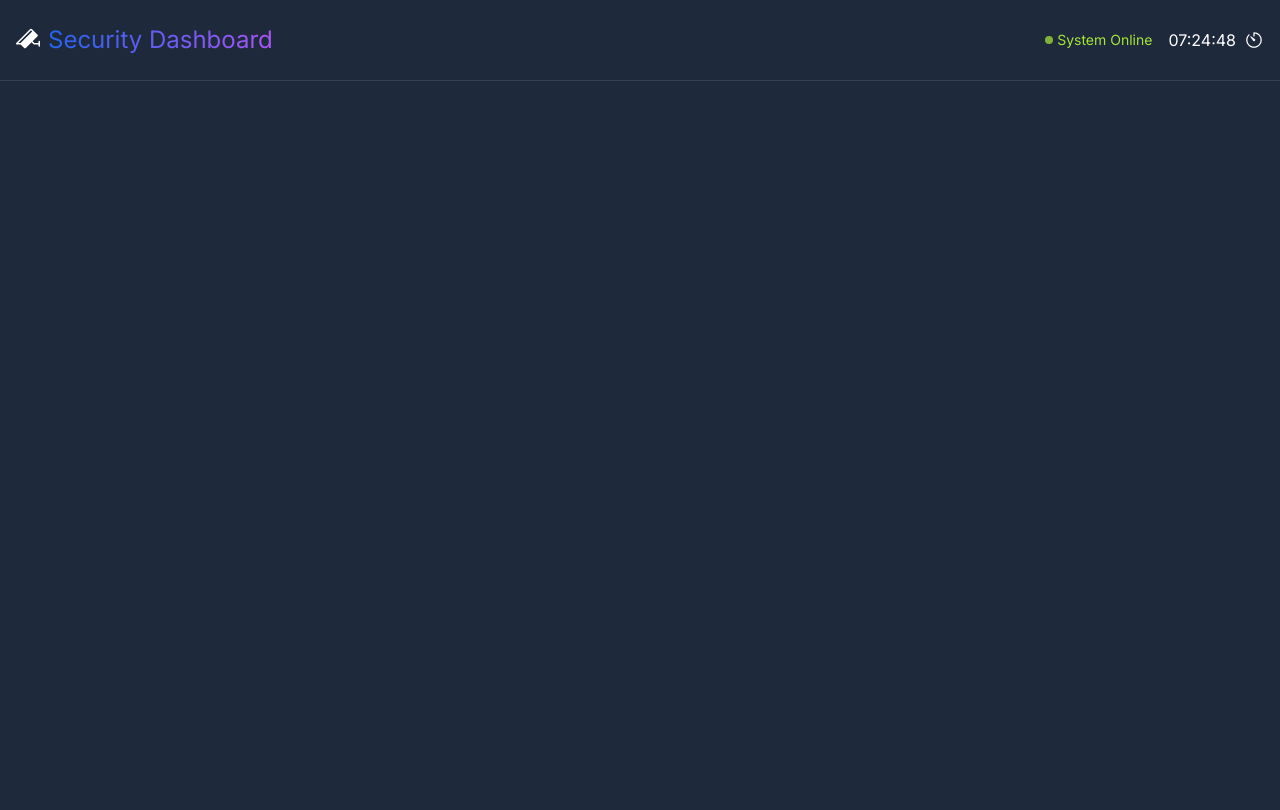
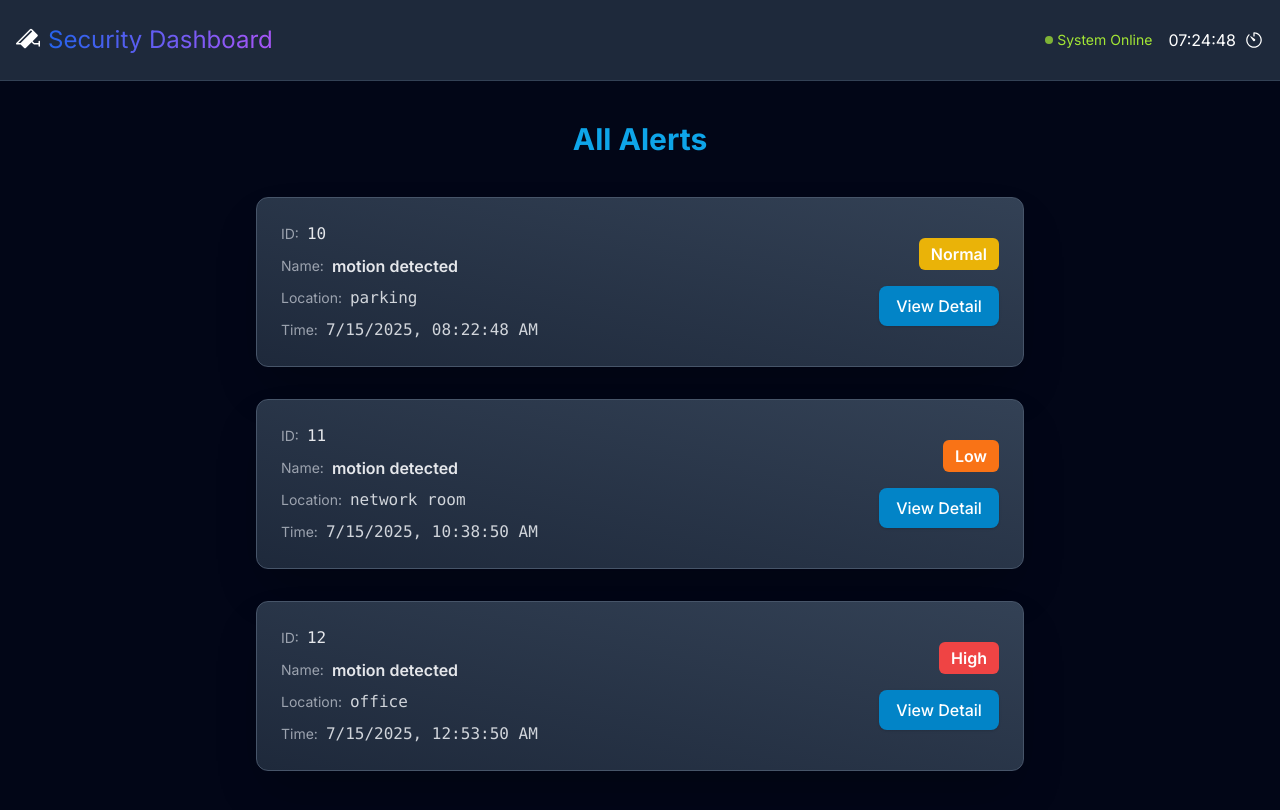
Before and after one commit to hasanashrafi/camera-dashboard, a Next.js app: page /alerts in a window 1280 px wide. Shown: the top 810 px of the page. Built offline with nearby package versions, Linux system fonts and the light colour scheme.

Commit message:
Implement AlertsPage component to display a list of alerts with detailed information and status badges

```diff
--- a/src/app/alerts/page.js
+++ b/src/app/alerts/page.js
@@ -1,11 +1,49 @@
 import React from 'react'
+import { alerts } from '@/data/cameraList'
+import Link from 'next/link'
 
-function page() {
+function AlertsPage() {
+  // Status badge color logic
+  const getStatusColor = (status) => {
+    if (status === 'normal') return 'bg-yellow-500';
+    if (status === 'low') return 'bg-orange-500';
+    if (status === 'high') return 'bg-red-500';
+    return 'bg-slate-500';
+  };
+
   return (
-    <div>
-
+    <div className="min-h-screen flex flex-col items-center justify-start py-10 bg-slate-950">
+      <h2 className="text-3xl font-bold mb-10 text-sky-500 text-center">All Alerts</h2>
+      <div className="w-full max-w-3xl flex flex-col gap-8">
+        {alerts.map(alert => (
+          <div key={alert.id} className="p-6 rounded-xl bg-gradient-to-tr from-[#1e293b] to-[#334155] shadow-2xl border border-[#475569] flex flex-col md:flex-row md:items-center md:justify-between gap-4">
+            <div className="flex-1 flex flex-col gap-2">
+              <div className="flex items-center gap-2">
+                <span className="text-gray-400 text-sm">ID:</span>
+                <span className="text-gray-200 font-mono">{alert.id}</span>
+              </div>
+              <div className="flex items-center gap-2">
+                <span className="text-gray-400 text-sm">Name:</span>
+                <span className="text-gray-200 font-semibold">{alert.name}</span>
+              </div>
+              <div className="flex items-center gap-2">
+                <span className="text-gray-400 text-sm">Location:</span>
+                <span className="text-gray-300 font-mono">{alert.location}</span>
+              </div>
+              <div className="flex items-center gap-2">
+                <span className="text-gray-400 text-sm">Time:</span>
+                <span className="text-gray-300 font-mono">{alert.time}</span>
+              </div>
+            </div>
+            <div className="flex flex-col items-end gap-4 min-w-[120px]">
+              <span className={`text-white px-3 py-1 rounded-md font-semibold capitalize ${getStatusColor(alert.status)}`}>{alert.status}</span>
+              <Link href={`/alerts/${alert.id}`} className="bg-sky-600 hover:bg-sky-700 text-white px-4 py-2 rounded-lg transition-colors font-medium shadow text-center w-full">View Detail</Link>
+            </div>
+          </div>
+        ))}
+      </div>
     </div>
   )
 }
 
-export default page
+export default AlertsPage
```
